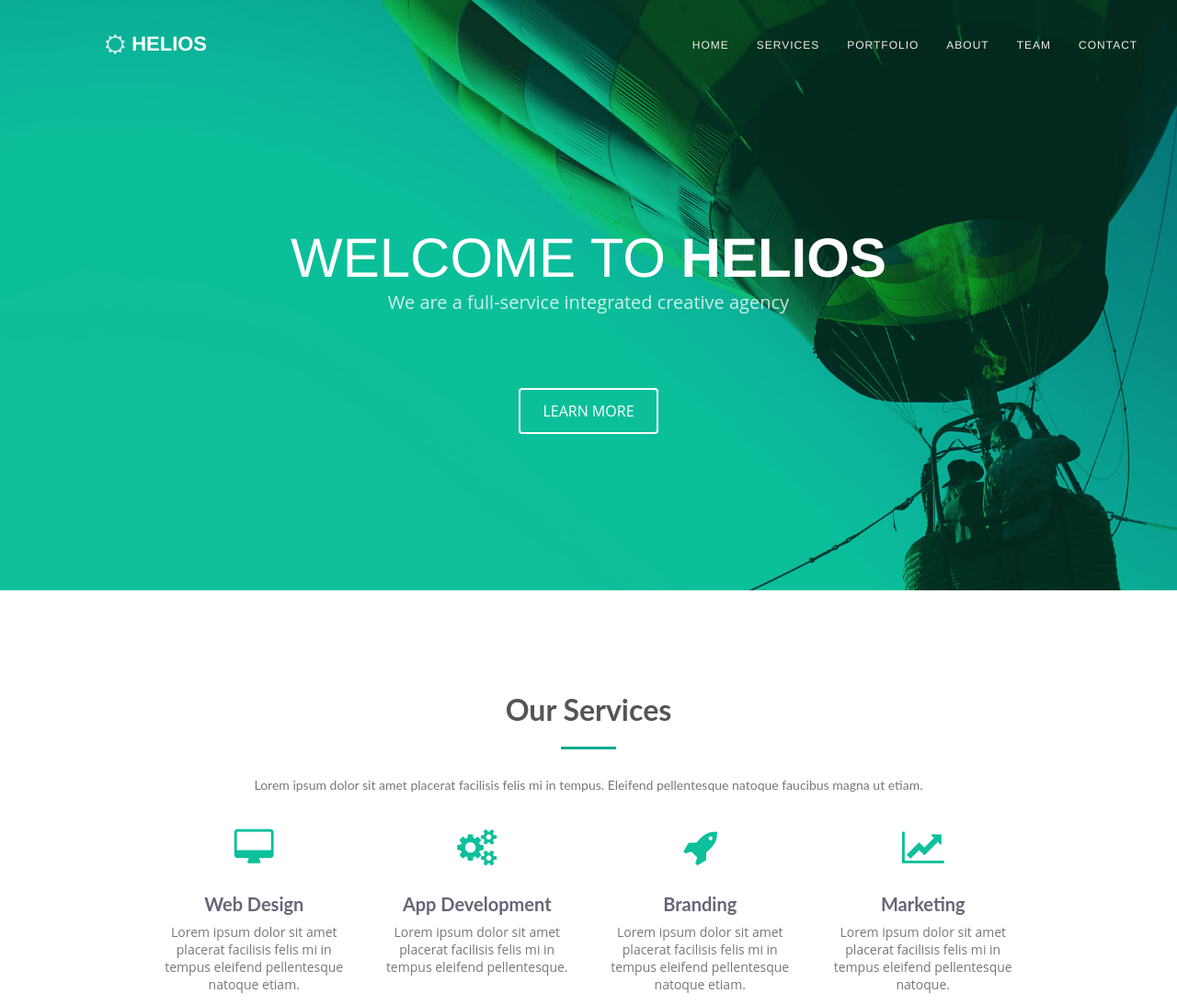
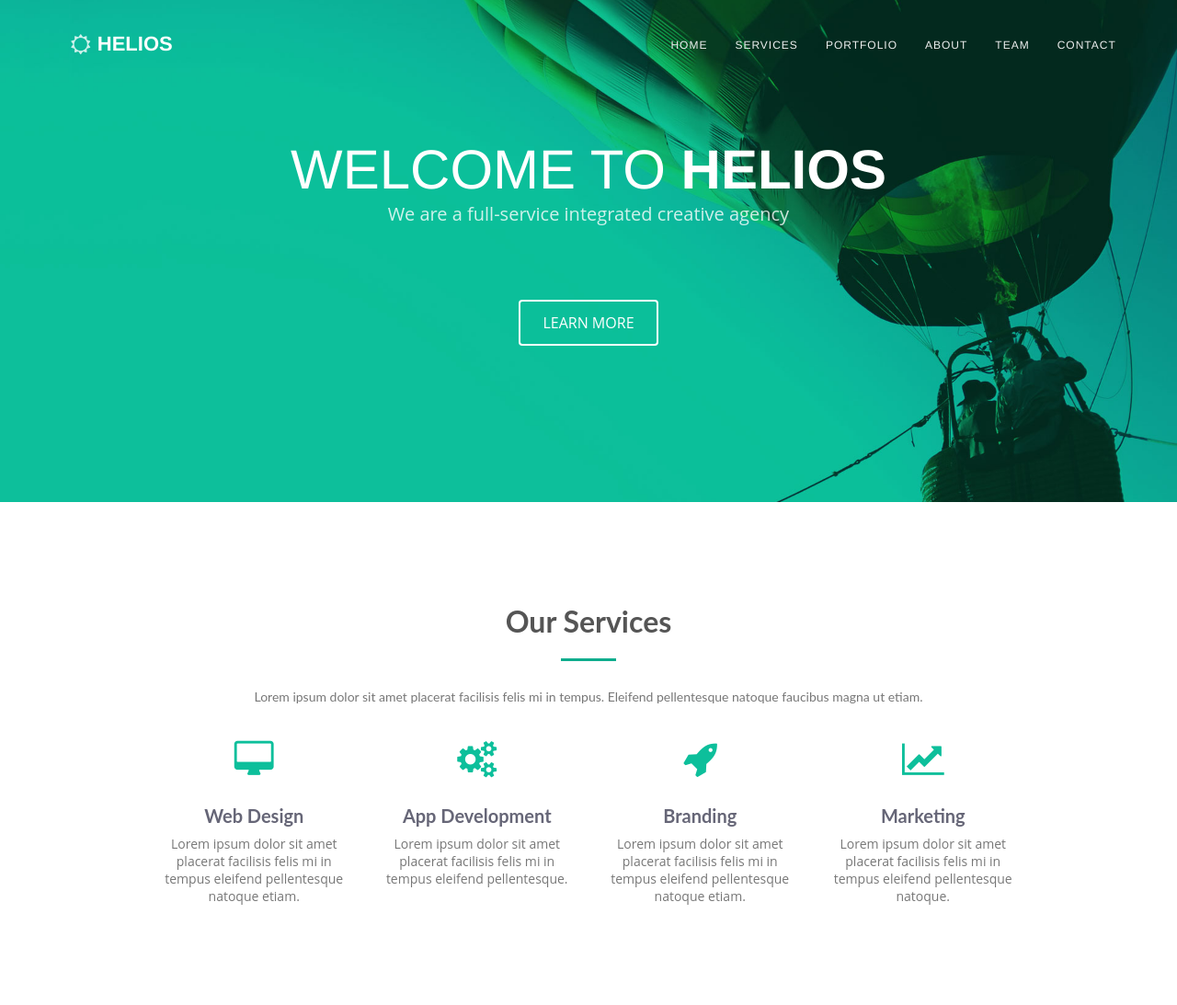
Before and after one commit to Petrii90/Repository, a plain HTML site: page sass-lang/index.html in a window 1280 px wide. Shown: the top 1093 px of the page at 92% size. Drawn offline with Linux system fonts and the light colour scheme.

Commit message:
Add files via upload

```diff
--- a/sass-lang/index.html
+++ b/sass-lang/index.html
@@ -11,18 +11,12 @@
 	<header>
 		<div class="menu">
 
-			<div class="menu_logo
-			col-lg-3
-			col-md-2
-			">
+			<div class="menu_logo ">
 
 				<a href="index.html"><i class="fa fa-sun-o"></i><p>HELIOS</p></a>
 			</div>
 
-			<div id="accordion" class="menu_nav
-			col-lg-offset-3 col-lg-6
-			col-md-offset-2 col-md-6
-			">
+			<div id="accordion" class="menu_nav">
 
 				<a href="#item-1"><div class="menu_nav_btn">☰</div></a>
 				<div class="accordion-content" id="item-1">
--- a/sass-lang/sass/style.scss
+++ b/sass-lang/sass/style.scss
@@ -17,10 +17,13 @@ font-size: 14px;
 	color: #fff;
 	padding: 1%;
 	display: flex;
+	position: fixed;
+	width: 100%;
 		.menu_logo {
 			display: flex;
 			font-weight: bold;
 			font-size: 22px;
+			margin-left: 5%;
 				.fa {
 					margin: auto;
 					padding-right: 7px;
@@ -36,8 +39,8 @@ font-size: 14px;
 			}
 		.menu_nav {
 			text-align: center;
-			margin-top: auto;
-			margin-bottom: auto;
+			margin: auto;
+			margin-right: 5%;
 			display: flex;
 
 			.menu_nav_btn {
```
Also changed, not shown: sass-lang/css/style.css, 1 other file.
